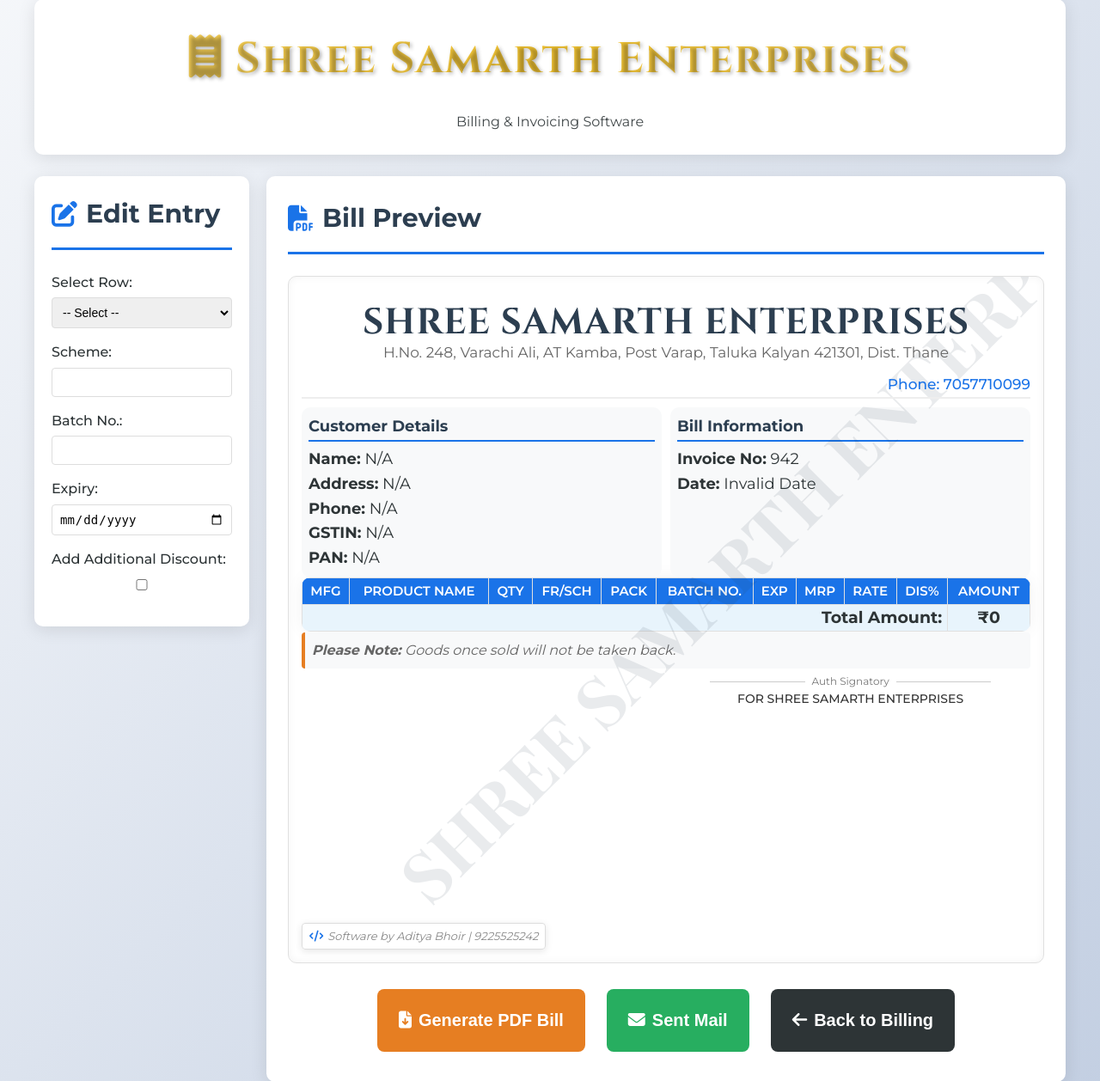
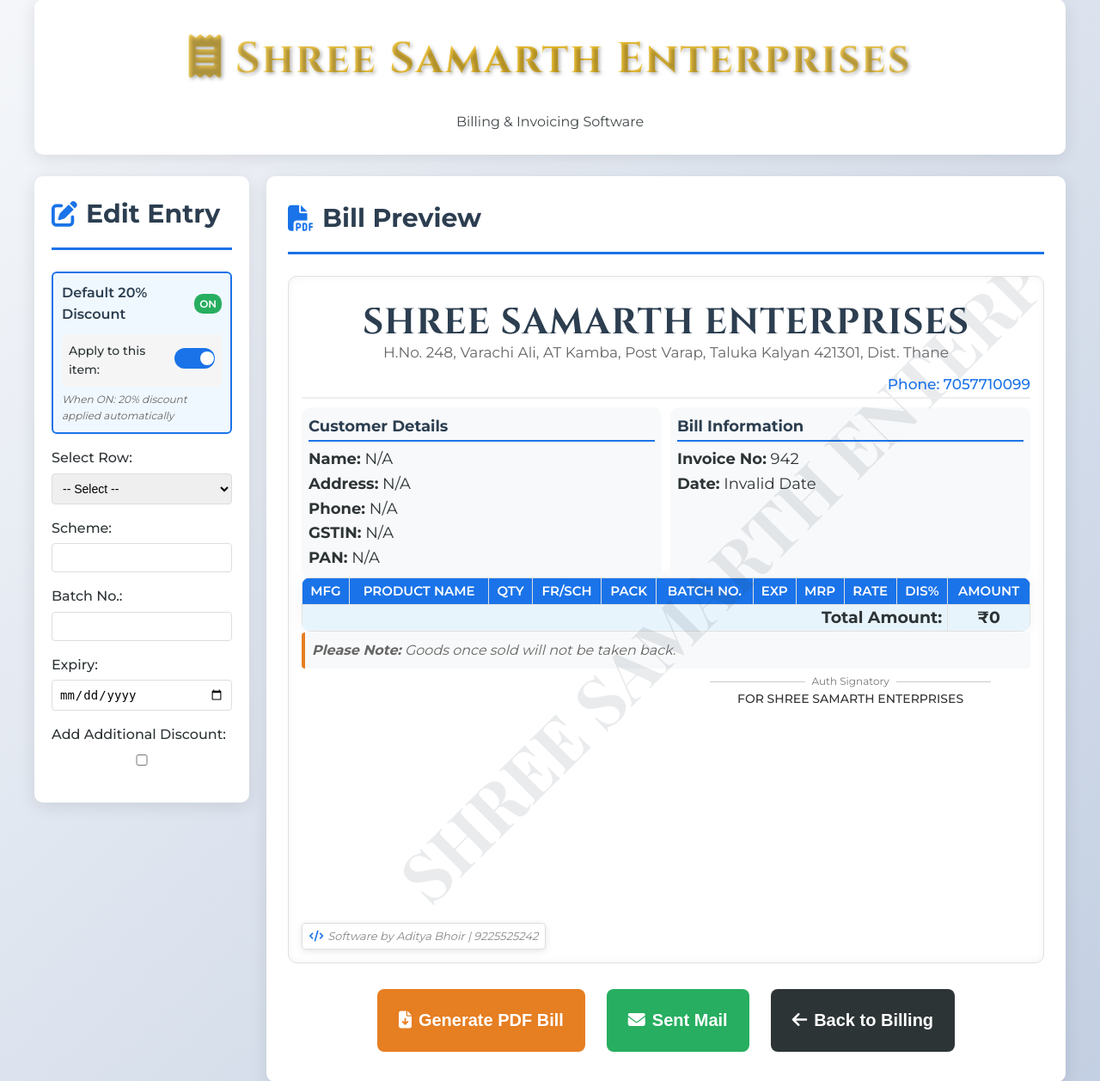
Before and after one commit to aditya3767/PHARMA-BILLING, a Flask app: page /invoice_pdf in a window 1280 px wide. Shown: the part 21-1279 px from the top of the page at 86% size. Run offline with Flask 3, Linux system fonts and the light colour scheme; the visitor is signed in with stand-in values (Sample User, id 1); some libraries are stand-ins or nearby versions.

Commit message:
16-12-2025

```diff
--- a/templates/index.html
+++ b/templates/index.html
@@ -584,7 +584,6 @@
                             <span class="validation-icon"><i class="fas fa-check"></i><i class="fas fa-times"></i></span>
                             <div class="error-message" id="phoneError">Phone number must be exactly 10 digits</div>
                         </div>
-+
                         <div class="form-group">
                             <label for="password">Password</label>
                             <div class="password-container">
--- a/templates/invoice_pdf.html
+++ b/templates/invoice_pdf.html
@@ -483,6 +483,42 @@
             transform: translateX(26px);
         }
 
+        .default-discount-toggle {
+            background: #f0f8ff;
+            border: 2px solid #1a73e8;
+            padding: 10px;
+            border-radius: 6px;
+            margin-top: 15px;
+            margin-bottom: 15px;
+        }
+
+        .default-discount-label {
+            display: flex;
+            align-items: center;
+            justify-content: space-between;
+            font-weight: 600;
+            color: var(--primary);
+        }
+
+        .default-discount-label .status {
+            font-size: 12px;
+            padding: 2px 6px;
+            border-radius: 10px;
+            background: #27ae60;
+            color: white;
+        }
+
+        .default-discount-label .status.off {
+            background: #e74c3c;
+        }
+
+        .discount-info {
+            font-size: 12px;
+            color: #666;
+            margin-top: 5px;
+            font-style: italic;
+        }
+
         @media (max-width: 600px) {
             .content-row {
                 flex-direction: column;
@@ -530,6 +566,25 @@
         <div class="content-row">
             <div class="edit-frame">
                 <h2 class="section-title"><i class="fas fa-edit"></i> Edit Entry</h2>
+
+                <!-- New: Default 20% Discount Toggle -->
+                <div class="form-group default-discount-toggle">
+                    <div class="default-discount-label">
+                        <span>Default 20% Discount</span>
+                        <span id="default-discount-status" class="status">ON</span>
+                    </div>
+                    <div class="toggle-container">
+                        <span class="toggle-label">Apply to this item:</span>
+                        <label class="switch">
+                            <input type="checkbox" id="default-discount-toggle" checked onchange="toggleDefaultDiscount()">
+                            <span class="slider"></span>
+                        </label>
+                    </div>
+                    <div class="discount-info">
+                        When ON: 20% discount applied automatically
+                    </div>
+                </div>
+
                 <div class="form-group">
                     <label for="row-select">Select Row:</label>
                     <select id="row-select" onchange="loadRowData()">
@@ -624,7 +679,7 @@
 
             // Prepare items array with defaults
             items = (data.items || []).map(item => {
-                // Apply a 20% discount by default to calculate the base rate
+                // Apply default 20% discount by default
                 const rate = item.price * 0.8;
                 const amount = item.quantity * rate;
                 return {
@@ -632,6 +687,7 @@
                     mfg: 'WDPL',
                     scheme: '',
                     baseDiscount: 20, // Default 20% discount
+                    applyDefaultDiscount: true, // New flag to track if default discount is applied
                     additionalDiscount: 0, // New additional discount initialized to 0
                     showAdditionalDiscount: false, // Flag to show/hide the field
                     batch: 'N/A',
@@ -658,16 +714,86 @@
             });
         }
 
+        function toggleDefaultDiscount() {
+            const toggle = document.getElementById('default-discount-toggle');
+            const status = document.getElementById('default-discount-status');
+            const select = document.getElementById('row-select');
+            const index = select.value;
+
+            if (index === '') {
+                // If no row is selected, toggle back and show alert
+                toggle.checked = !toggle.checked;
+                alert('Please select a row first to modify discount settings.');
+                return;
+            }
+
+            const item = items[index];
+            item.applyDefaultDiscount = toggle.checked;
+
+            // Update status display
+            if (toggle.checked) {
+                status.textContent = 'ON';
+                status.classList.remove('off');
+            } else {
+                status.textContent = 'OFF';
+                status.classList.add('off');
+            }
+
+            // Update the rate and amount calculations
+            updateRateAndAmount(item);
+
+            // Update the row in UI
+            const formattedDate = new Date(billData.billDate).toLocaleDateString('en-IN', {
+                day: '2-digit',
+                month: '2-digit',
+                year: 'numeric'
+            });
+            renderTable(formattedDate);
+        }
+
+        function updateRateAndAmount(item) {
+            if (item.applyDefaultDiscount) {
+                // Apply default 20% discount
+                item.baseDiscount = 20;
+                item.rate = item.price * 0.8;
+            } else {
+                // No default discount
+                item.baseDiscount = 0;
+                item.rate = item.price; // Full price, no discount
+            }
+
+            // Apply additional discount if any
+            let tempAmount = item.quantity * item.rate;
+            item.amount = tempAmount * (1 - item.additionalDiscount / 100);
+        }
+
         function loadRowData() {
             const select = document.getElementById('row-select');
             const index = select.value;
             if (index === '') return;
+
             const item = items[index];
+
+            // Set default discount toggle
+            const toggle = document.getElementById('default-discount-toggle');
+            const status = document.getElementById('default-discount-status');
+            toggle.checked = item.applyDefaultDiscount;
+
+            if (item.applyDefaultDiscount) {
+                status.textContent = 'ON';
+                status.classList.remove('off');
+            } else {
+                status.textContent = 'OFF';
+                status.classList.add('off');
+            }
+
+            // Set other fields
             document.getElementById('edit-scheme').value = item.scheme;
             document.getElementById('edit-batch').value = item.batch;
             document.getElementById('edit-expiry').value = item.expiry || '';
             document.getElementById('show-additional-discount').checked = item.showAdditionalDiscount;
             document.getElementById('edit-additional-discount').value = item.additionalDiscount > 0 ? item.additionalDiscount : '';
+
             toggleAdditionalDiscount();
         }
 
@@ -676,6 +802,13 @@
             const discountGroup = document.getElementById('additional-discount-group');
             const select = document.getElementById('row-select');
             const index = select.value;
+
+            if (index === '') {
+                // If no row is selected, show alert
+                checkbox.checked = !checkbox.checked;
+                alert('Please select a row first to modify discount settings.');
+                return;
+            }
 
             discountGroup.style.display = checkbox.checked ? 'block' : 'none';
 
@@ -696,7 +829,10 @@
         function updateRow() {
             const select = document.getElementById('row-select');
             const index = select.value;
-            if (index === '') return;
+            if (index === '') {
+                alert('Please select a row first to modify product details.');
+                return;
+            }
             const item = items[index];
 
             // Update product details
@@ -705,10 +841,7 @@
             item.batch = document.getElementById('edit-batch').value;
             item.expiry = document.getElementById('edit-expiry').value;
 
-            // Recalculate rate based on the default 20% discount
-            item.rate = item.price * (1 - item.baseDiscount / 100);
-
-            // Update and apply the additional discount if shown
+            // Update additional discount if shown
             if (item.showAdditionalDiscount) {
                 const additionalDiscountInput = document.getElementById('edit-additional-discount').value;
                 item.additionalDiscount = additionalDiscountInput === '' ? 0 : parseFloat(additionalDiscountInput) || 0;
@@ -716,9 +849,8 @@
                 item.additionalDiscount = 0;
             }
 
-            // Calculate the amount value AFTER applying the additional discount
-            let tempAmount = item.quantity * item.rate;
-            item.amount = tempAmount * (1 - item.additionalDiscount / 100);
+            // Update rate and amount based on current settings
+            updateRateAndAmount(item);
 
             // Re-render table
             const formattedDate = new Date(billData.billDate).toLocaleDateString('en-IN', {
```
Also changed, not shown: templates/billing.html (+192 -184 lines).
